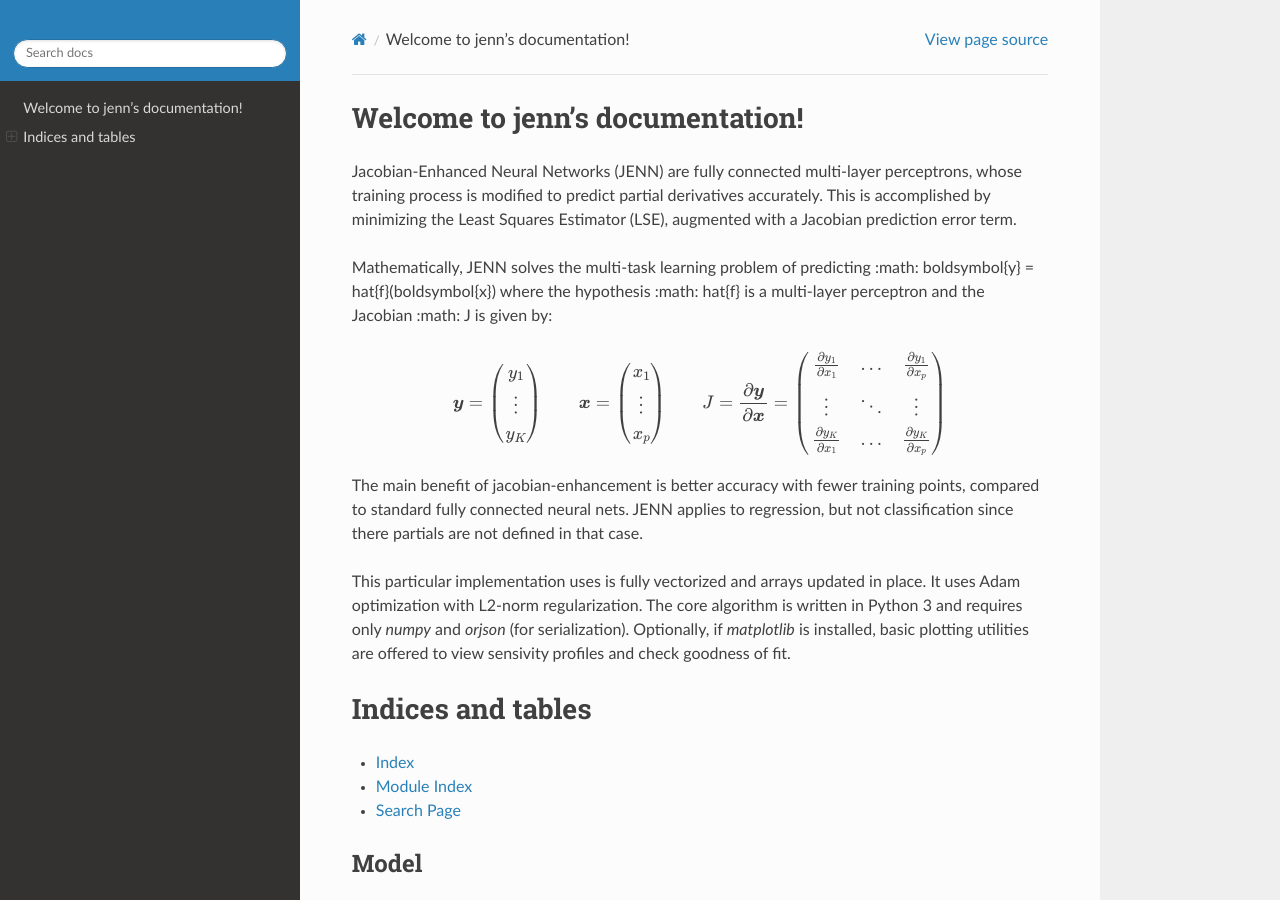
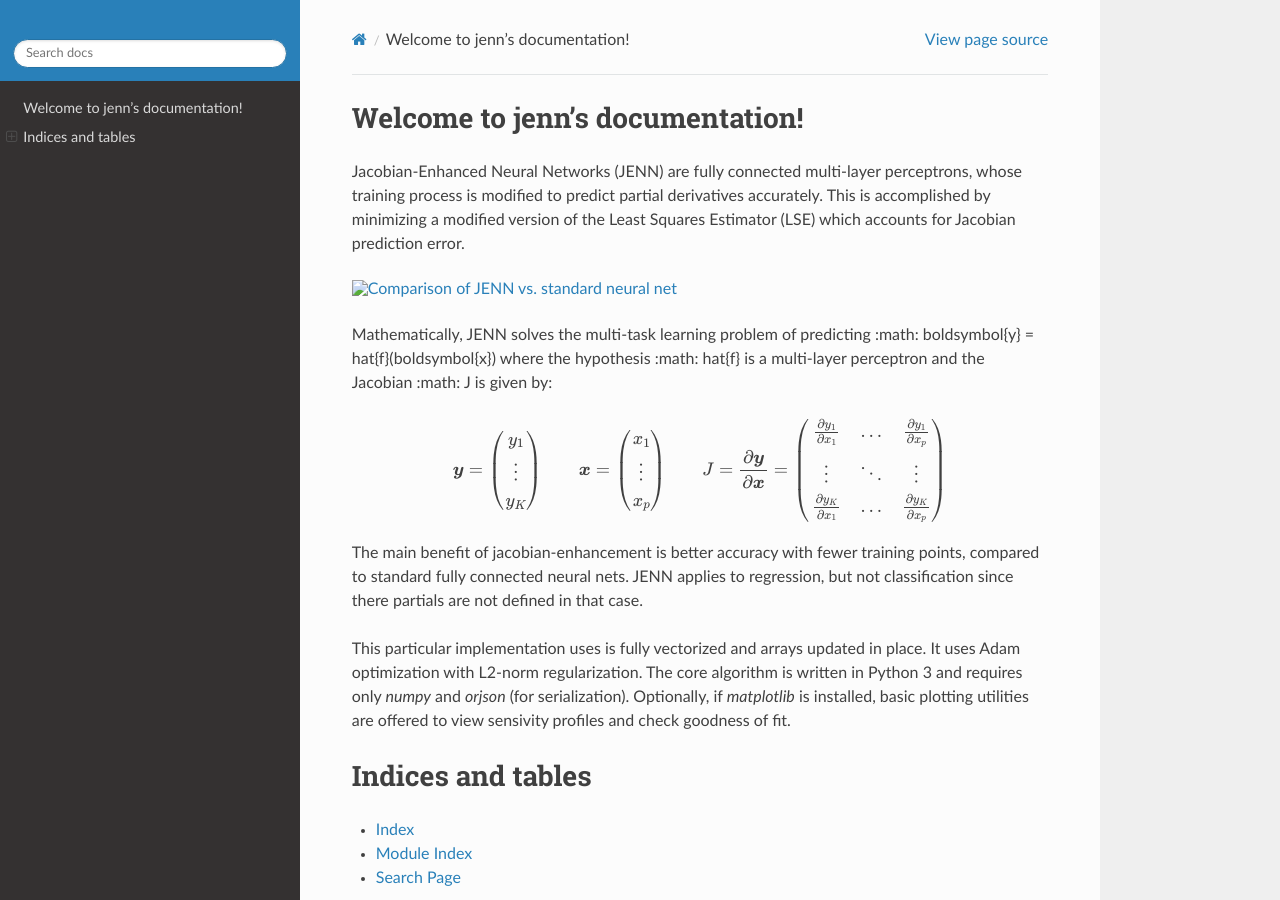
Before and after one commit to shb84/JENN, a Sphinx documentation site: the page built from docs/source/index.rst, in a window 1280 px wide and 900 px high. Built offline with Sphinx 7.4.7 and the Read the Docs theme 2.0.0, drawn with Linux system fonts in a browser that asks for light colours; grey boxes are pictures that could not be loaded.

Commit message:
update docs

```diff
--- a/docs/source/index.rst
+++ b/docs/source/index.rst
@@ -12,8 +12,12 @@ Welcome to jenn's documentation!
 
 Jacobian-Enhanced Neural Networks (JENN) are fully connected multi-layer
 perceptrons, whose training process is modified to predict partial
-derivatives accurately. This is accomplished by minimizing the Least
-Squares Estimator (LSE), augmented with a Jacobian prediction error term.
+derivatives accurately. This is accomplished by minimizing a modified version
+of the Least Squares Estimator (LSE) which accounts for Jacobian prediction error.
+
+.. image:: ../pics/JENN_vs_NN.png
+  :width: 400
+  :alt: Comparison of JENN vs. standard neural net
 
 Mathematically, JENN solves the multi-task learning problem of predicting
 :math: \boldsymbol{y} = \hat{f}(\boldsymbol{x}) where the hypothesis
```
Also changed, not shown: README.md (+1 -1 lines), pics/JENN.png (deleted), pics/JENN_vs_NN.png (deleted), pics/NN.png (deleted).
